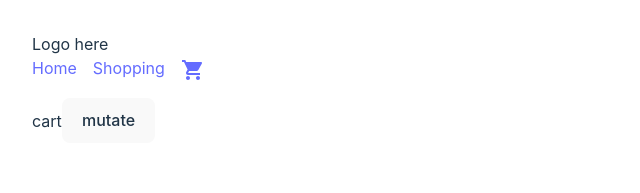
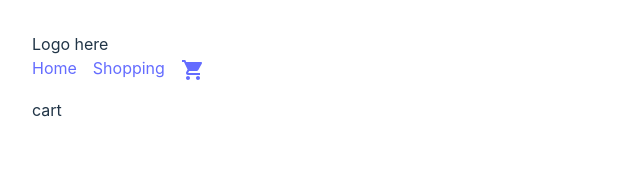
Before and after one commit to dcmodie/ecommerce_01, a React (Vite) app: page /cart in a window 1280 px wide. Shown: the top 193 px of the page, without its empty margins (0-640 px from the left). Built offline with nearby package versions, Linux system fonts and the light colour scheme; data requests are answered from the project's data file.

Commit message:
product cart adding hardcoeded to cart

```diff
--- a/db.json
+++ b/db.json
@@ -86,7 +86,7 @@
       ]
     },
     {
-      "id": 9,
+      "id": 55,
       "userId": 1,
       "selected": [
         "1",
@@ -95,7 +95,7 @@
       ]
     },
     {
-      "id": 9,
+      "id": 55,
       "userId": 1,
       "selected": [
         "1",
@@ -104,7 +104,7 @@
       ]
     },
     {
-      "id": 9,
+      "id": 55,
       "userId": 1,
       "selected": [
         "1",
--- a/src/components/ProductCard.tsx
+++ b/src/components/ProductCard.tsx
@@ -6,6 +6,8 @@ import CardContent from '@mui/material/CardContent';
 import Button from '@mui/material/Button';
 import Typography from '@mui/material/Typography';
 import { Product } from '../utilities/Types';
+import { useMutation, useQueryClient } from '@tanstack/react-query';
+import { addItem } from '../apis/cart';
 
 const bull = (
   <Box
@@ -24,6 +26,19 @@ export interface ProductCardProps {
 //q: flex , or css grid
 export default function ProductCard({ item }: ProductCardProps) {
   //console.log('hello ', id, name, cost, image);
+  const queryClient = useQueryClient();
+  // const { refetch } = useQuery({
+  //   queryKey: ['cart'],
+  //   queryFn: fetchCart,
+  //   enabled: false,
+  // });
+  const mutation = useMutation({
+    mutationFn: addItem,
+    onSuccess: async () => {
+      //refetch();
+      // queryClient.invalidateQueries({ queryKey: ['cart'] });
+    },
+  });
   const { name, image, cost, description } = item;
   return (
     <Card sx={{ width: 200 }} className="mr-6 mb-6">
@@ -43,9 +58,13 @@ export default function ProductCard({ item }: ProductCardProps) {
         <Button
           size="small"
           color="warning"
-          onClick={(e) => {
-            console.log('a t c');
-          }}
+          onClick={() =>
+            mutation.mutate({
+              id: 55,
+              userId: 1,
+              selected: ['1', '4', '8'],
+            })
+          }
         >
           Add To Cart
         </Button>
--- a/src/pages/CartPage.tsx
+++ b/src/pages/CartPage.tsx
@@ -1,7 +1,6 @@
-import { fetchCart, addItem, testFcn } from '../apis/cart';
-import { useMutation, useQuery, useQueryClient } from '@tanstack/react-query';
+import { fetchCart, addItem } from '../apis/cart';
+import { useMutation, useQuery } from '@tanstack/react-query';
 import { useEffect } from 'react';
-import axios from 'axios';
 
 const CartPage = () => {
   const { data, error, isLoading, refetch } = useQuery({
@@ -15,29 +14,7 @@ const CartPage = () => {
   }, []);
   console.log(data);
 
-  const mutation = useMutation({
-    mutationFn: addItem,
-    onSuccess: async () => {
-      refetch();
-    },
-  });
-
-  return (
-    <div>
-      cart
-      <button
-        onClick={() =>
-          mutation.mutate({
-            id: 9,
-            userId: 1,
-            selected: ['1', '4', '8'],
-          })
-        }
-      >
-        mutate
-      </button>
-    </div>
-  );
+  return <div>cart</div>;
 };
 export default CartPage;
 
```
